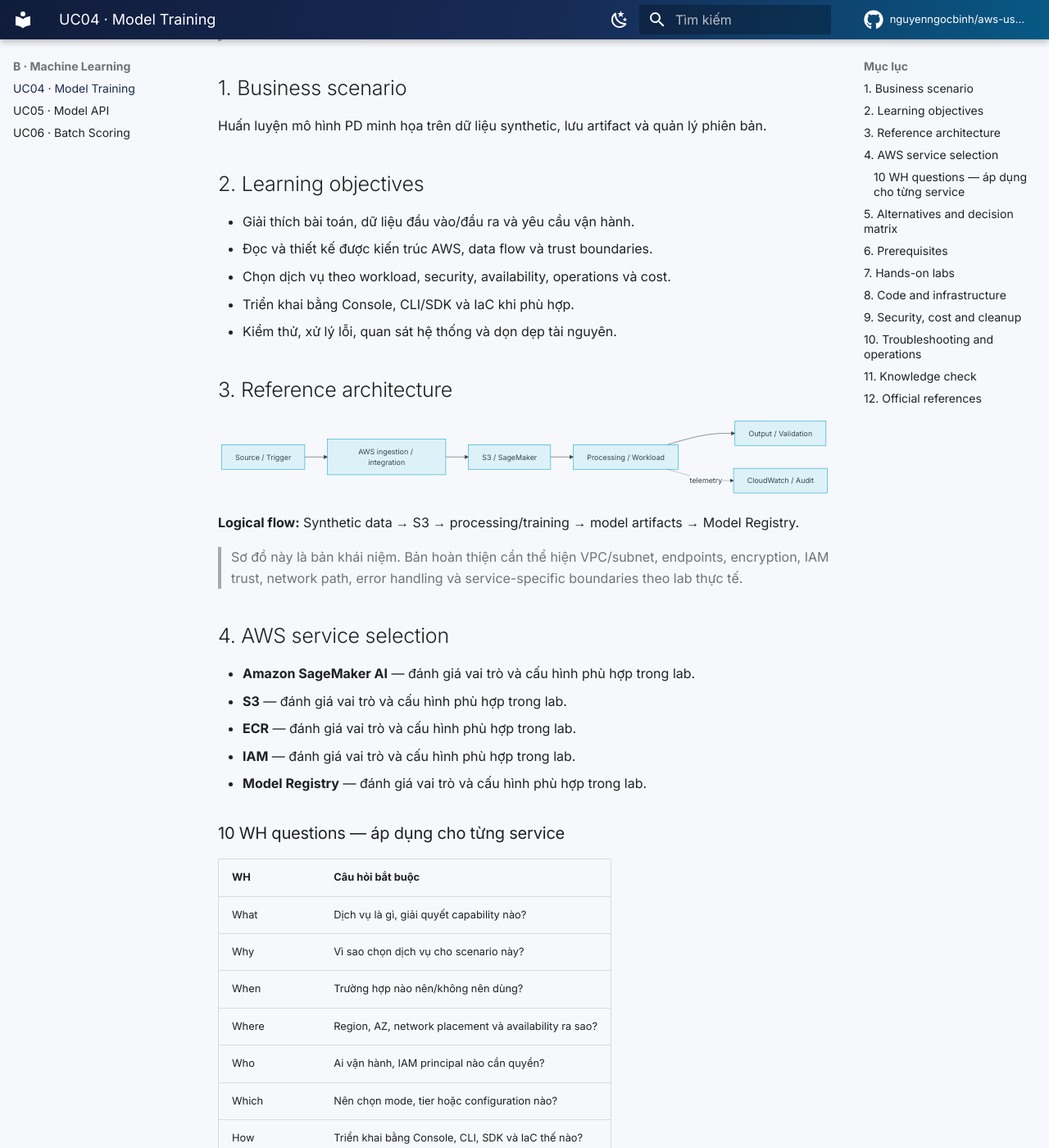
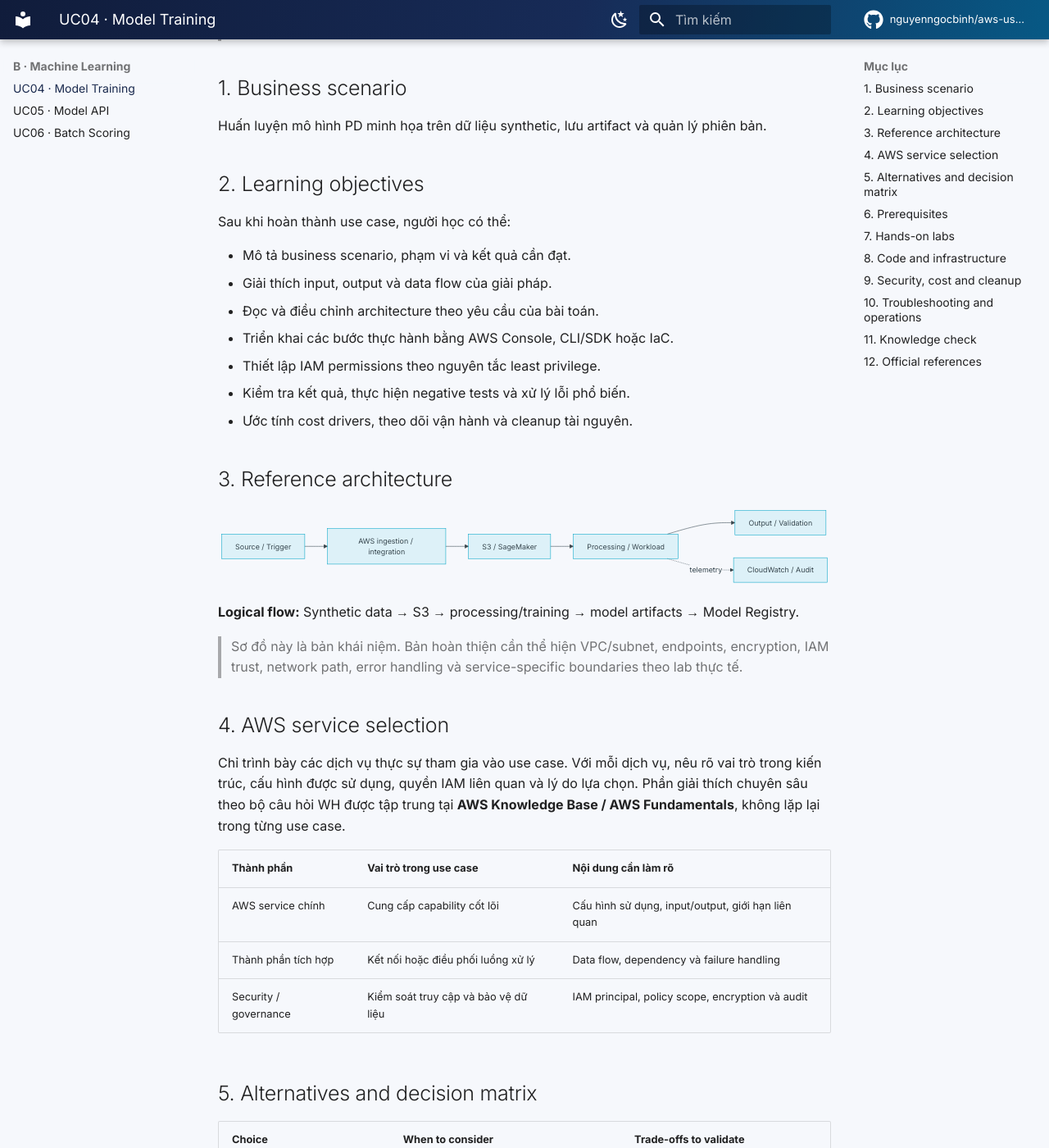
Before and after one commit to nguyenngocbinh/aws-usecase-learning-map, an MkDocs documentation site: the page built from docs/usecases/machine-learning/uc04-model-training.md, in a window 1280 px wide and 1400 px high, scrolled down 203 px. Shown: the whole window at 82% size. Built offline with MkDocs 1.6.1 and Material for MkDocs 9.7.7, drawn with Linux system fonts in a browser that asks for light colours; comment, search, counter and statistics services are not loaded; some of the changed text lies outside the part shown.

Commit message:
docs: remove WH questions from use case pages

````diff
--- a/docs/usecases/machine-learning/uc04-model-training.md
+++ b/docs/usecases/machine-learning/uc04-model-training.md
@@ -6,11 +6,16 @@
 Huấn luyện mô hình PD minh họa trên dữ liệu synthetic, lưu artifact và quản lý phiên bản.
 
 ## 2. Learning objectives
-- Giải thích bài toán, dữ liệu đầu vào/đầu ra và yêu cầu vận hành.
-- Đọc và thiết kế được kiến trúc AWS, data flow và trust boundaries.
-- Chọn dịch vụ theo workload, security, availability, operations và cost.
-- Triển khai bằng Console, CLI/SDK và IaC khi phù hợp.
-- Kiểm thử, xử lý lỗi, quan sát hệ thống và dọn dẹp tài nguyên.
+
+Sau khi hoàn thành use case, người học có thể:
+
+- Mô tả business scenario, phạm vi và kết quả cần đạt.
+- Giải thích input, output và data flow của giải pháp.
+- Đọc và điều chỉnh architecture theo yêu cầu của bài toán.
+- Triển khai các bước thực hành bằng AWS Console, CLI/SDK hoặc IaC.
+- Thiết lập IAM permissions theo nguyên tắc least privilege.
+- Kiểm tra kết quả, thực hiện negative tests và xử lý lỗi phổ biến.
+- Ước tính cost drivers, theo dõi vận hành và cleanup tài nguyên.
 
 ## 3. Reference architecture
 ```mermaid
@@ -26,27 +31,15 @@ flowchart LR
 > Sơ đồ này là bản khái niệm. Bản hoàn thiện cần thể hiện VPC/subnet, endpoints, encryption, IAM trust, network path, error handling và service-specific boundaries theo lab thực tế.
 
 ## 4. AWS service selection
-- **Amazon SageMaker AI** — đánh giá vai trò và cấu hình phù hợp trong lab.
-- **S3** — đánh giá vai trò và cấu hình phù hợp trong lab.
-- **ECR** — đánh giá vai trò và cấu hình phù hợp trong lab.
-- **IAM** — đánh giá vai trò và cấu hình phù hợp trong lab.
-- **Model Registry** — đánh giá vai trò và cấu hình phù hợp trong lab.
 
-### 10 WH questions — áp dụng cho từng service
-| WH | Câu hỏi bắt buộc |
-|---|---|
-| What | Dịch vụ là gì, giải quyết capability nào? |
-| Why | Vì sao chọn dịch vụ cho scenario này? |
-| When | Trường hợp nào nên/không nên dùng? |
-| Where | Region, AZ, network placement và availability ra sao? |
-| Who | Ai vận hành, IAM principal nào cần quyền? |
-| Which | Nên chọn mode, tier hoặc configuration nào? |
-| How | Triển khai bằng Console, CLI, SDK và IaC thế nào? |
-| How much | Pricing dimensions và cost drivers là gì? |
-| What if | Failure modes, limits, recovery và troubleshooting? |
-| How compared | So với alternative nào, trade-off ra sao? |
+Chỉ trình bày các dịch vụ thực sự tham gia vào use case. Với mỗi dịch vụ, nêu rõ vai trò trong kiến trúc, cấu hình được sử dụng, quyền IAM liên quan và lý do lựa chọn. Phần giải thích chuyên sâu theo bộ câu hỏi WH được tập trung tại **AWS Knowledge Base / AWS Fundamentals**, không lặp lại trong từng use case.
 
-**Status:** chưa hoàn thành cho đến khi có câu trả lời theo từng dịch vụ và dẫn nguồn AWS chính thức.
+| Thành phần | Vai trò trong use case | Nội dung cần làm rõ |
+|---|---|---|
+| AWS service chính | Cung cấp capability cốt lõi | Cấu hình sử dụng, input/output, giới hạn liên quan |
+| Thành phần tích hợp | Kết nối hoặc điều phối luồng xử lý | Data flow, dependency và failure handling |
+| Security / governance | Kiểm soát truy cập và bảo vệ dữ liệu | IAM principal, policy scope, encryption và audit |
+
 
 ## 5. Alternatives and decision matrix
 | Choice | When to consider | Trade-offs to validate |
@@ -93,7 +86,7 @@ Mã nguồn thực hành được tổ chức trong `usecases/UC04/`:
 Tạo bảng symptom → likely cause → diagnostic → remediation. Bổ sung CloudWatch logs/metrics, audit trail, retry behavior, alert routing và recovery checks khi phù hợp.
 
 ## 11. Knowledge check
-- [ ] Trả lời đủ 10 WH cho từng AWS service.
+- [ ] Trình bày được vai trò và cấu hình của từng AWS service trong use case.
 - [ ] So sánh service chính với ít nhất hai alternatives khả thi khi phù hợp.
 - [ ] Giải thích architecture, data flow và security boundaries.
 - [ ] Reproduce lab từ môi trường sạch.
````
